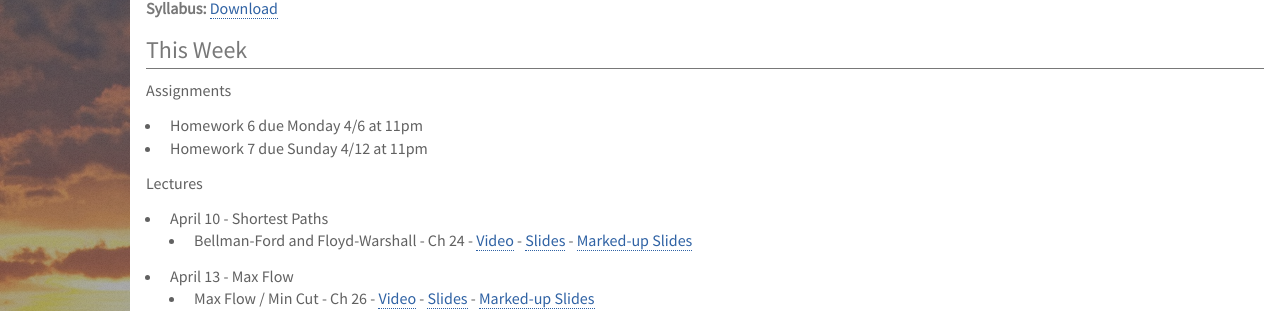
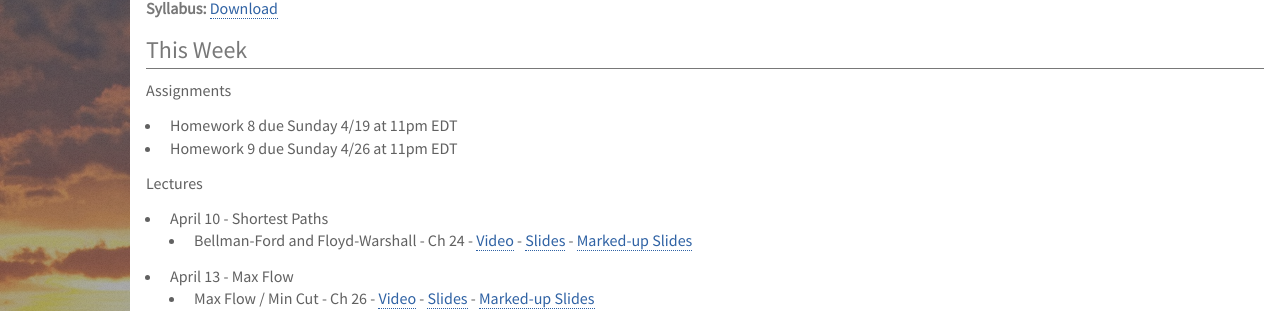
Before and after one commit to deternitydx/uvacs4102, a Jekyll site: the page built from index.md, in a window 1280 px wide and 900 px high. Shown: the part 278-589 px from the top of the window. Built offline with Jekyll 4.4.1, drawn with Linux system fonts in a browser that asks for light colours; nearby versions of some CDN libraries; library files that are not in the unit come from our copies.

Commit message:
Updated HW due dates

```diff
--- a/index.md
+++ b/index.md
@@ -23,8 +23,8 @@ between problems
 
 Assignments
 
-- Homework 6 due Monday 4/6 at 11pm
-- Homework 7 due Sunday 4/12 at 11pm
+- Homework 8 due Sunday 4/19 at 11pm EDT
+- Homework 9 due Sunday 4/26 at 11pm EDT
 
 Lectures
 
```
